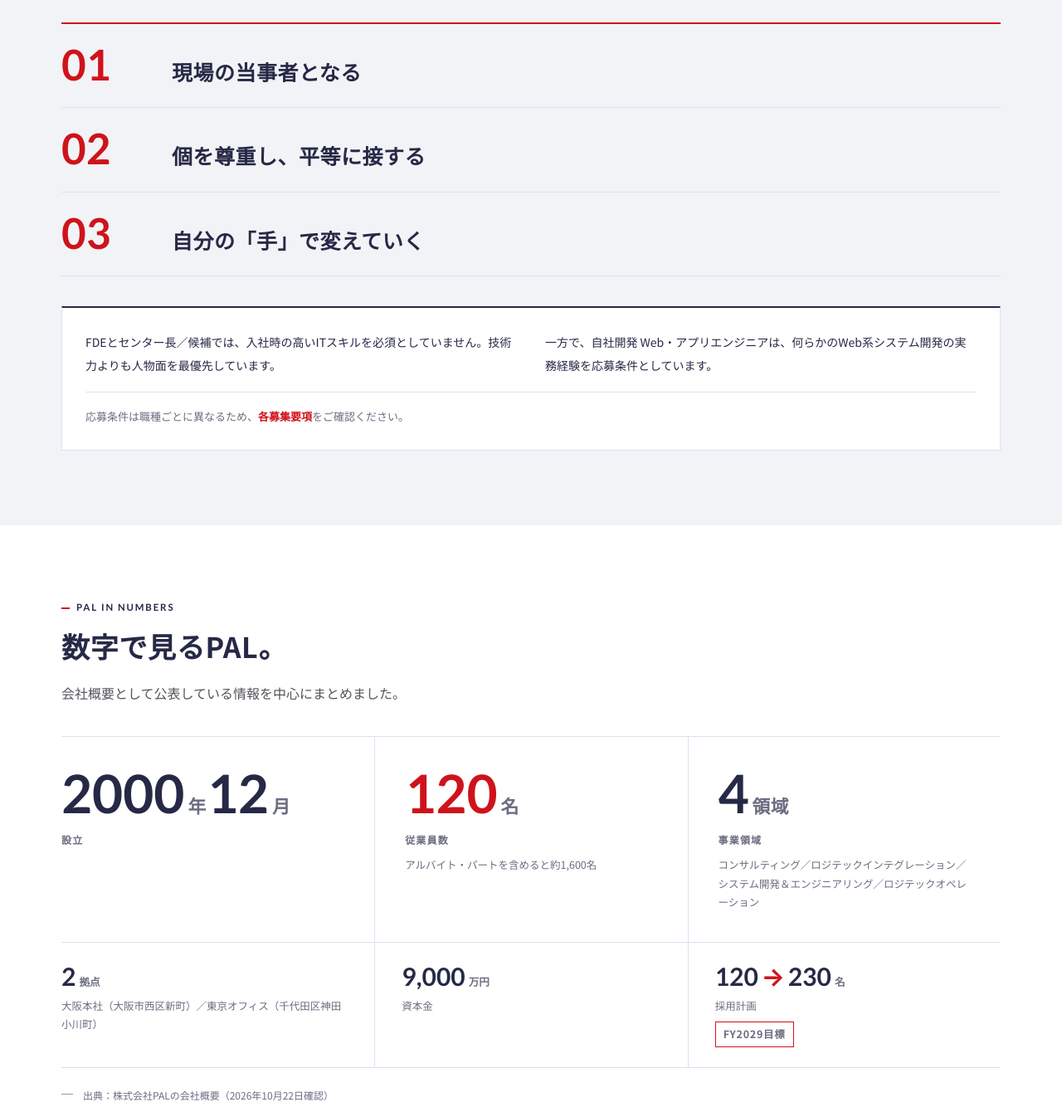
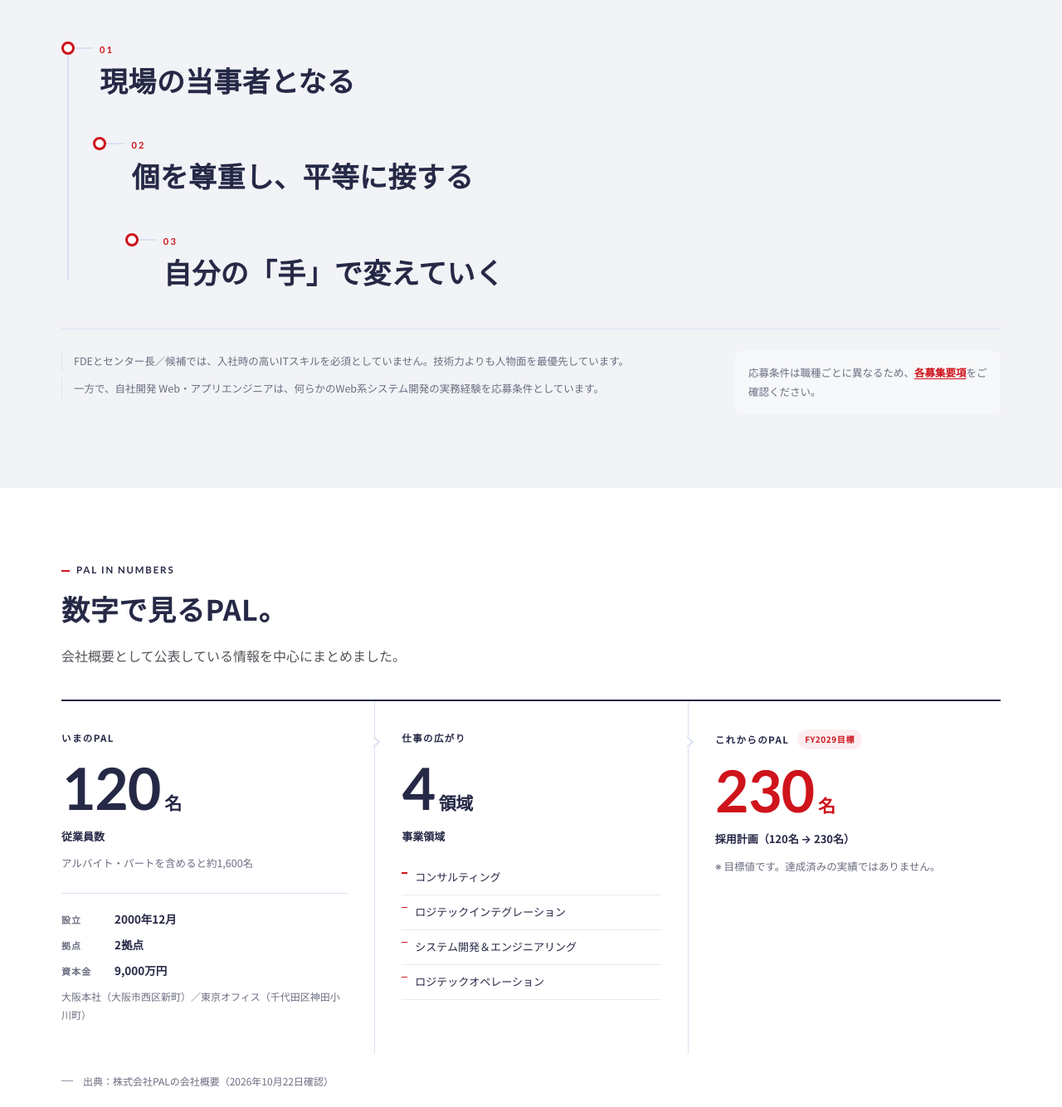
Before and after one commit to kidera-cyber/pal-recruit-design-review, a plain HTML site: page site/redesign/about.html in a window 1280 px wide. Shown: the part 3186-4520 px from the top of the page at 83% size. Drawn offline with Linux system fonts and the light colour scheme.

Commit message:
ABOUT：ネットワーク図・2カードB案・価値観B案・数字B案を反映

```diff
--- a/site/redesign/about.html
+++ b/site/redesign/about.html
@@ -28,7 +28,7 @@
 <!-- ===== ABOUT-D5 v1：about-figures.css は .abt スコープで、
      このページの body に abt が無いため1行も効かない。読み込まない。 ===== -->
 <!-- ===== ABOUT-D5 v1：この検証ページ専用。全セレクタ .a7 スコープ ===== -->
-<link rel="stylesheet" href="assets/css/about.css?v=20261113f">
+<link rel="stylesheet" href="assets/css/about.css?v=20261113g">
 <script type="application/ld+json">{"@context":"https://schema.org","@type":"BreadcrumbList","itemListElement":[{"@type":"ListItem","position":1,"name":"採用情報","item":"../"},{"@type":"ListItem","position":2,"name":"PALを知る"}]}</script>
 </head>
 <body class="ls a7">
@@ -195,19 +195,19 @@
       </div>
     </div>
 
-    <ul class="p4val pv">
-      <li><span class="p4val__no">01</span><b>現場の当事者となる</b></li>
-      <li><span class="p4val__no">02</span><b>個を尊重し、平等に接する</b></li>
-      <li><span class="p4val__no">03</span><b>自分の「手」で変えていく</b></li>
-    </ul>
+    <ol class="p4vb pv">
+      <li class="p4vb__i" style="--k:0"><span class="p4vb__no">01</span><b class="p4vb__t">現場の当事者となる</b></li>
+      <li class="p4vb__i" style="--k:1"><span class="p4vb__no">02</span><b class="p4vb__t">個を尊重し、平等に接する</b></li>
+      <li class="p4vb__i" style="--k:2"><span class="p4vb__no">03</span><b class="p4vb__t">自分の「手」で変えていく</b></li>
+    </ol>
 
     <!-- 応募条件は職種で異なる。採用の重要情報なので小さくしない。 -->
-    <div class="p4apply pv">
-      <div class="p4apply__g">
+    <div class="p4ap pv">
+      <div class="p4ap__g">
         <p>FDEとセンター長／候補では、入社時の高いITスキルを必須としていません。技術力よりも人物面を最優先しています。</p>
         <p>一方で、自社開発 Web・アプリエンジニアは、何らかのWeb系システム開発の実務経験を応募条件としています。</p>
       </div>
-      <p class="p4apply__f">応募条件は職種ごとに異なるため、<a href="jobs.html">各募集要項</a>をご確認ください。</p>
+      <p class="p4ap__f">応募条件は職種ごとに異なるため、<a href="jobs.html">各募集要項</a>をご確認ください。</p>
     </div>
   </div>
 </section>
@@ -220,16 +220,34 @@
       <h2 class="stitle">数字で見るPAL。</h2>
       <p class="slead">会社概要として公表している情報を中心にまとめました。</p>
     </div>
-    <div class="p4num pv">
-      <div><b class="p4num__v">2000<em>年</em>12<em>月</em></b><span class="p4num__k">設立</span></div>
-      <div><b class="p4num__v">120<em>名</em></b><span class="p4num__k">従業員数</span><span class="p4num__s">アルバイト・パートを含めると約1,600名</span></div>
-      <div><b class="p4num__v">4<em>領域</em></b><span class="p4num__k">事業領域</span><span class="p4num__s">コンサルティング／ロジテックインテグレーション／システム開発＆エンジニアリング／ロジテックオペレーション</span></div>
+    <div class="p4nb pv">
+      <ol class="p4nb__flow">
+        <li class="p4nb__i p4nb__i--now">
+          <span class="p4nb__st">いまのPAL</span>
+          <b class="p4nb__v">120<em>名</em></b>
+          <span class="p4nb__k">従業員数</span>
+          <span class="p4nb__s">アルバイト・パートを含めると約1,600名</span>
+          <dl class="p4nb__meta">
+            <div><dt>設立</dt><dd>2000年12月</dd></div>
+            <div><dt>拠点</dt><dd>2拠点</dd></div>
+            <div><dt>資本金</dt><dd>9,000万円</dd></div>
+          </dl>
+          <p class="p4nb__sites">大阪本社（大阪市西区新町）／東京オフィス（千代田区神田小川町）</p>
+        </li>
+        <li class="p4nb__i p4nb__i--area">
+          <span class="p4nb__st">仕事の広がり</span>
+          <b class="p4nb__v">4<em>領域</em></b>
+          <span class="p4nb__k">事業領域</span>
+          <ul class="p4nb__areas"><li>コンサルティング</li><li>ロジテックインテグレーション</li><li>システム開発＆エンジニアリング</li><li>ロジテックオペレーション</li></ul>
+        </li>
+        <li class="p4nb__i p4nb__i--plan">
+          <span class="p4nb__st">これからのPAL<i class="p4nb__tag">FY2029目標</i></span>
+          <b class="p4nb__v p4nb__v--goal">230<em>名</em></b>
+          <span class="p4nb__k">採用計画（120名 → 230名）</span>
+          <span class="p4nb__s">※ 目標値です。達成済みの実績ではありません。</span>
+        </li>
+      </ol>
     </div>
-    <ul class="p4sub pv">
-      <li><b>2<em>拠点</em></b><span>大阪本社（大阪市西区新町）／東京オフィス（千代田区神田小川町）</span></li>
-      <li><b>9,000<em>万円</em></b><span>資本金</span></li>
-      <li><b>120<i aria-hidden="true">→</i>230<em>名</em></b><span>採用計画</span><span class="p4sub__tag">FY2029目標</span></li>
-    </ul>
     <p class="p4note pv"><i aria-hidden="true"></i>出典：株式会社PALの会社概要（2026年10月22日確認）</p>
 
     <p class="p4next pv">
--- a/site/redesign/assets/css/about.css
+++ b/site/redesign/assets/css/about.css
@@ -169,64 +169,13 @@
 @media(max-width:700px){.a7 .p4way{grid-template-columns:minmax(0,1fr);gap:24px}}
 
 /* 3つの価値観（大きな番号・罫線のみ） */
-.a7 .p4val{list-style:none;margin:clamp(20px,2.8vw,28px) 0 0;padding:0;
-  border-top:2px solid var(--p-red)}
-.a7 .p4val li{display:grid;grid-template-columns:clamp(72px,8vw,110px) minmax(0,1fr);
-  align-items:baseline;gap:clamp(14px,2.4vw,32px);
-  padding:clamp(16px,2.2vw,24px) 0;border-bottom:1px solid var(--p-line)}
-.a7 .p4val__no{font-family:var(--font-en);font-size:clamp(30px,4vw,54px);font-weight:700;
-  line-height:.95;color:var(--p-red)}
-.a7 .p4val b{font-size:clamp(17px,2.1vw,25px);font-weight:700;line-height:1.5;
-  letter-spacing:.02em;color:var(--p-ink)}
-@media(max-width:620px){
-  .a7 .p4val li{grid-template-columns:minmax(0,1fr);gap:4px;padding:16px 0}
-  .a7 .p4val__no{font-size:28px}
-}
 
 /* 応募条件の補足（重要情報なので小さくしすぎない） */
-.a7 .p4apply{margin:clamp(26px,3.4vw,36px) 0 0;background:var(--p-bg);
-  border:1px solid var(--p-line);border-top:2px solid var(--p-ink);
-  padding:clamp(20px,2.8vw,28px)}
-.a7 .p4apply__g{display:grid;grid-template-columns:repeat(2,minmax(0,1fr));gap:clamp(18px,3vw,34px)}
-.a7 .p4apply p{margin:0;font-size:14px;line-height:1.95;color:var(--p-ink)}
-.a7 .p4apply__f{margin-top:clamp(14px,2vw,18px)!important;padding-top:clamp(13px,1.8vw,16px);
-  border-top:1px solid var(--p-line);font-size:13px!important;color:var(--p-mid)!important}
-.a7 .p4apply__f a{color:var(--p-red);font-weight:700}
-@media(max-width:700px){.a7 .p4apply__g{grid-template-columns:minmax(0,1fr);gap:16px}}
 
 /* =====================================================================
    03 PAL IN NUMBERS ─ 数字とタイポグラフィが主役
    ===================================================================== */
-.a7 .p4num{display:grid;grid-template-columns:repeat(3,minmax(0,1fr));gap:0;
-  margin:clamp(24px,3.2vw,36px) 0 0;border-top:1px solid var(--p-line);border-bottom:1px solid var(--p-line)}
-.a7 .p4num > div{padding:clamp(24px,3.2vw,36px) clamp(18px,2.4vw,32px) clamp(24px,3.2vw,36px) 0}
-.a7 .p4num > div + div{border-left:1px solid var(--p-line);padding-left:clamp(22px,2.8vw,36px)}
-.a7 .p4num__v{display:block;font-family:var(--font-en);font-size:clamp(34px,5vw,64px);
-  font-weight:700;line-height:1;letter-spacing:0;color:var(--p-ink);font-variant-numeric:tabular-nums}
-.a7 .p4num__v em{font-family:var(--font-jp);font-size:.34em;font-style:normal;font-weight:700;
-  color:var(--p-mid);margin:0 1px 0 4px;letter-spacing:.02em}
-.a7 .p4num:first-of-type > div:nth-child(2) .p4num__v{color:var(--p-red)}
-.a7 .p4num__k{display:block;margin-top:13px;font-size:12px;font-weight:700;
-  letter-spacing:.1em;color:var(--p-mid)}
-.a7 .p4num__s{display:block;margin-top:9px;font-size:12.5px;line-height:1.8;color:var(--p-mid)}
 /* 補助の数字は横1列の行に */
-.a7 .p4sub{list-style:none;margin:0;padding:0;display:grid;
-  grid-template-columns:repeat(3,minmax(0,1fr));gap:0;border-bottom:1px solid var(--p-line)}
-.a7 .p4sub li{padding:clamp(18px,2.4vw,24px) clamp(16px,2.2vw,28px) clamp(18px,2.4vw,24px) 0}
-.a7 .p4sub li + li{border-left:1px solid var(--p-line);padding-left:clamp(20px,2.6vw,32px)}
-.a7 .p4sub b{display:block;font-family:var(--font-en);font-size:clamp(20px,2.4vw,30px);
-  font-weight:700;line-height:1.1;color:var(--p-ink)}
-.a7 .p4sub b em{font-family:var(--font-jp);font-size:.42em;font-style:normal;font-weight:700;
-  color:var(--p-mid);margin-left:4px}
-.a7 .p4sub b i{font-style:normal;color:var(--p-red);margin:0 .12em}
-.a7 .p4sub span{display:block;margin-top:8px;font-size:12.5px;line-height:1.8;color:var(--p-mid)}
-.a7 .p4sub__tag{display:inline-block;margin-top:9px;border:1px solid var(--p-red);
-  padding:3px 9px;font-size:11px;font-weight:700;letter-spacing:.06em;color:var(--p-red);white-space:nowrap}
-@media(max-width:860px){
-  .a7 .p4num,.a7 .p4sub{grid-template-columns:minmax(0,1fr)}
-  .a7 .p4num > div,.a7 .p4sub li{padding:20px 0}
-  .a7 .p4num > div + div,.a7 .p4sub li + li{border-left:none;border-top:1px solid var(--p-line);padding-left:0}
-}
 
 /* ── ページ末尾の導線（優先度をつける） ── */
 .a7 .p4next{margin:clamp(34px,4.4vw,52px) 0 0;display:flex;flex-wrap:wrap;align-items:center;
@@ -243,9 +192,6 @@
 @media(max-width:760px){.a7 .p4voice img{aspect-ratio:16/9;object-position:50% 14%}}
 
 /* 従業員数だけ赤にする。:first-of-type は div の並びに左右されるので使わない。 */
-.a7 .p4num > div:nth-child(2) .p4num__v{color:var(--p-red)}
-/* .p4sub span{display:block} が後勝ちしてバッジが全幅に伸びるのを打ち消す */
-.a7 .p4sub .p4sub__tag{display:inline-block;width:auto}
 
 /* ===== ABOUT / NOTE LINK v2 START：注記内リンクをリンクと分かる見た目にする ===== */
 .a7 .p4note a{color:var(--p-mid);text-decoration:underline;text-underline-offset:2px}
@@ -666,3 +612,122 @@
   .a7 .two-view__tags li{font-size:12px;padding:0 11px}
 }
 /* ===== ABOUT / TWO-VIEW B v1 END ===== */
+
+/* ============================================================
+   ===== ABOUT / VALUES B ＋ APPLY v1 START =====
+   3つの価値観：1本の線に沿って段差配置し、続きものとして読ませる。
+   応募条件：枠で囲まず、価値観より明確に控えめな補足として置く。
+   ============================================================ */
+.a7 .p4vb{list-style:none;margin:clamp(30px,4vw,44px) 0 0;padding:0;position:relative}
+.a7 .p4vb::before{
+  content:"";position:absolute;left:7px;top:14px;bottom:14px;width:2px;background:var(--p-line);
+}
+.a7 .p4vb__i{
+  position:relative;padding:0 0 clamp(26px,3vw,38px) 46px;
+  margin-left:calc(var(--k) * clamp(0px,3vw,52px));
+}
+.a7 .p4vb__i:last-child{padding-bottom:0}
+.a7 .p4vb__i::before{
+  content:"";position:absolute;left:0;top:.42em;width:16px;height:16px;border-radius:50%;
+  background:#FFFFFF;border:3px solid var(--p-red);box-sizing:border-box;
+}
+.a7 .p4vb__i::after{
+  content:"";position:absolute;left:16px;top:calc(.42em + 7px);width:22px;height:2px;background:var(--p-line);
+}
+.a7 .p4vb__no{
+  display:inline-block;font:700 11px/1 Lato,sans-serif;letter-spacing:.2em;
+  color:var(--p-red);margin-bottom:8px;
+}
+.a7 .p4vb__t{
+  display:block;font-size:clamp(21px,3.2vw,34px);font-weight:700;line-height:1.4;
+  letter-spacing:.01em;color:var(--p-ink);
+}
+
+/* 応募条件：性格の違う補足情報 */
+.a7 .p4ap{
+  margin:clamp(30px,3.6vw,44px) 0 0;padding:clamp(20px,2.4vw,26px) 0 0;
+  border-top:1px solid var(--p-line);
+  display:grid;grid-template-columns:minmax(0,1fr) minmax(0,320px);gap:clamp(18px,2.4vw,34px);
+  align-items:start;
+}
+.a7 .p4ap__g{display:grid;gap:9px}
+.a7 .p4ap__g p{
+  margin:0;font-size:12.5px;line-height:1.95;color:var(--p-mid);
+  padding-left:14px;border-left:1px solid var(--p-line);
+}
+.a7 .p4ap__f{
+  margin:0;font-size:12.5px;line-height:1.9;color:var(--p-mid);
+  background:#F7F8FA;border-radius:8px;padding:14px 16px;
+}
+.a7 .p4ap__f a{color:var(--p-red);font-weight:700;text-decoration:underline;text-underline-offset:2px}
+
+/* ============================================================
+   ===== ABOUT / NUMBERS B v1 START =====
+   「いまのPAL」「仕事の広がり」「これからのPAL」の3段。
+   FY2029目標は段を分け、実績と混同させない。
+   ============================================================ */
+.a7 .p4nb{margin:clamp(26px,3.4vw,38px) 0 0}
+.a7 .p4nb__flow{
+  list-style:none;margin:0;padding:0;display:grid;
+  grid-template-columns:repeat(3,minmax(0,1fr));gap:0;
+  border-top:2px solid var(--p-ink);
+}
+.a7 .p4nb__i{
+  padding:clamp(24px,3vw,34px) clamp(20px,2.6vw,32px) clamp(26px,3vw,36px) 0;
+  position:relative;min-width:0;
+}
+.a7 .p4nb__i + .p4nb__i{padding-left:clamp(20px,2.6vw,32px);border-left:1px solid var(--p-line)}
+/* 段の順序を示す小さな矢印 */
+.a7 .p4nb__i + .p4nb__i::before{
+  content:"";position:absolute;left:-6px;top:clamp(34px,3.6vw,44px);
+  width:10px;height:10px;background:#FFFFFF;
+  border-top:2px solid var(--p-line);border-right:2px solid var(--p-line);
+  transform:rotate(45deg);
+}
+.a7 .p4nb__st{
+  display:flex;align-items:center;gap:10px;flex-wrap:wrap;
+  font-size:11.5px;font-weight:700;letter-spacing:.12em;color:var(--p-ink);margin-bottom:14px;
+}
+.a7 .p4nb__tag{
+  font-style:normal;font-size:10px;font-weight:700;letter-spacing:.06em;
+  color:var(--p-red);background:var(--p-red-t);border-radius:9999px;padding:3px 9px;
+}
+.a7 .p4nb__v{
+  display:block;font:700 clamp(40px,5.6vw,70px)/1 Lato,"Noto Sans JP",sans-serif;
+  letter-spacing:-.01em;color:var(--p-ink);
+}
+.a7 .p4nb__v em{font-style:normal;font-size:.3em;font-weight:700;margin-left:.22em}
+.a7 .p4nb__v--goal{color:var(--p-red)}
+.a7 .p4nb__k{display:block;margin-top:12px;font-size:13px;font-weight:700;color:var(--p-ink)}
+.a7 .p4nb__s{display:block;margin-top:9px;font-size:12.5px;line-height:1.85;color:var(--p-mid)}
+.a7 .p4nb__meta{
+  margin:clamp(18px,2.2vw,24px) 0 0;padding-top:clamp(14px,1.8vw,18px);
+  border-top:1px solid var(--p-line);display:grid;gap:7px;
+}
+.a7 .p4nb__meta > div{display:flex;align-items:baseline;gap:12px}
+.a7 .p4nb__meta dt{
+  flex:none;width:52px;font-size:11px;font-weight:700;letter-spacing:.1em;color:var(--p-mid);
+}
+.a7 .p4nb__meta dd{margin:0;font-size:13.5px;font-weight:700;color:var(--p-ink)}
+.a7 .p4nb__sites{margin:9px 0 0;font-size:12px;line-height:1.8;color:var(--p-mid)}
+.a7 .p4nb__areas{list-style:none;margin:clamp(14px,1.8vw,18px) 0 0;padding:0;display:grid;gap:0}
+.a7 .p4nb__areas li{
+  font-size:13px;line-height:1.6;color:var(--p-ink);padding:10px 0 10px 16px;
+  border-bottom:1px solid var(--p-line2);position:relative;
+}
+.a7 .p4nb__areas li::before{
+  content:"";position:absolute;left:0;top:1.05em;width:7px;height:1.5px;background:var(--p-red);
+}
+
+@media(max-width:1023px){
+  .a7 .p4nb__flow{grid-template-columns:minmax(0,1fr)}
+  .a7 .p4nb__i{padding-right:0}
+  .a7 .p4nb__i + .p4nb__i{padding-left:0;border-left:none;border-top:1px solid var(--p-line)}
+  .a7 .p4nb__i + .p4nb__i::before{left:14px;top:-6px}
+}
+@media(max-width:760px){
+  .a7 .p4vb__i{margin-left:0;padding-left:38px;padding-bottom:24px}
+  .a7 .p4ap{grid-template-columns:minmax(0,1fr);gap:16px}
+  .a7 .p4nb__meta dt{width:46px}
+}
+/* ===== ABOUT / VALUES B ＋ NUMBERS B v1 END ===== */
```
